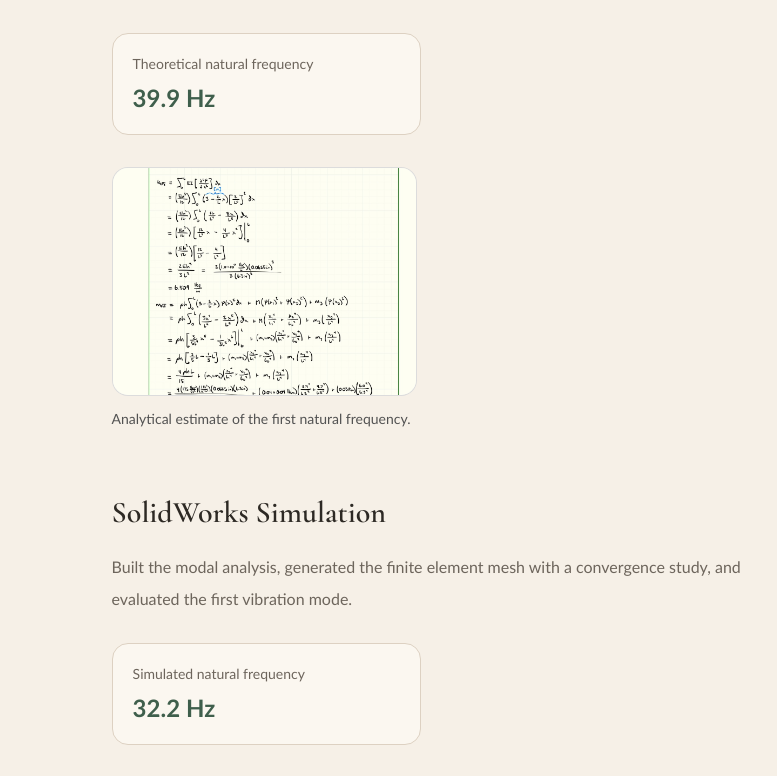
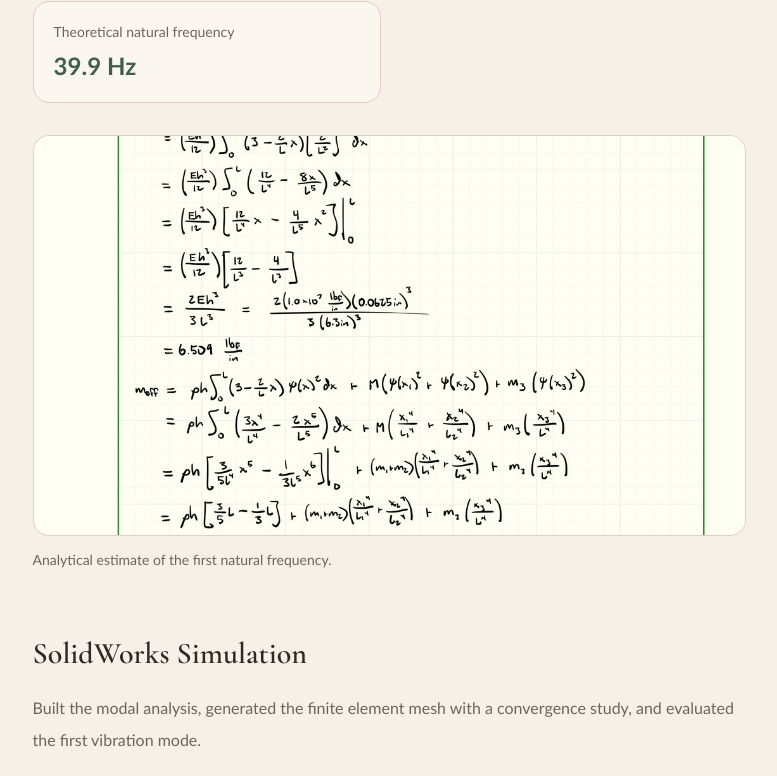
Before and after one commit to josephhall234/engineering_portfolio, a Next.js app: page /projects/educational/b747-wing-vibration-study in a window 1280 px wide. Shown: the part 1780-2556 px from the top of the page, without its empty margins (406-1183 px from the left). Built offline with nearby package versions, Linux system fonts and the light colour scheme.

Commit message:
shroud_update_5

```diff
--- a/src/app/projects/[category]/[project]/page.tsx
+++ b/src/app/projects/[category]/[project]/page.tsx
@@ -116,7 +116,7 @@ export default async function ProjectPage({
           </div>
         )}
 
-        <div className="mt-16 grid gap-12 md:grid-cols-[0.7fr_1.3fr]">
+        <div className="mt-16 grid gap-10 md:grid-cols-[0.55fr_1.45fr]">
           <aside>
             <p className="text-sm uppercase tracking-[0.2em] text-[var(--accent)]">
               Project Details
--- a/src/components/ProjectImageGallery.tsx
+++ b/src/components/ProjectImageGallery.tsx
@@ -1,5 +1,6 @@
 "use client";
 
+import Image from "next/image";
 import { useEffect, useState } from "react";
 
 type ProjectImage = {
@@ -10,7 +11,7 @@ type ProjectImage = {
 
 type ProjectImageGalleryProps = {
   images: ProjectImage[];
-  gallery?: string;
+  gallery?: "handcalcs" | "featured";
 };
 
 export default function ProjectImageGallery({
@@ -38,54 +39,102 @@ export default function ProjectImageGallery({
     };
   }, [selectedImage]);
 
-  const gridClass =
-    gallery === "handcalcs"
-      ? "grid grid-cols-1 gap-6 md:grid-cols-3"
-      : gallery === "featured"
-        ? "grid grid-cols-1 gap-8 md:grid-cols-2 lg:-mx-10"
+  const isHandCalculations = gallery === "handcalcs";
+  const isFeatured = gallery === "featured";
+  const isSingleImage = images.length === 1;
+
+  const gridClass = isHandCalculations
+    ? "grid grid-cols-1 gap-8 md:grid-cols-3"
+    : isFeatured
+      ? "grid grid-cols-1 gap-7 md:grid-cols-2"
+      : isSingleImage
+        ? "grid grid-cols-1"
         : "grid grid-cols-1 gap-6 md:grid-cols-2";
-
-  const imageAspectClass =
-    gallery === "handcalcs"
-      ? "aspect-[3/4]"
-      : gallery === "featured"
-        ? "aspect-[5/4]"
-        : "aspect-[4/3]";
 
   return (
     <>
       <div className={gridClass}>
-        {images.map((image) => (
+        {images.map((image) => {
+          /*
+           * Hand calculations retain their original page proportions.
+           * Featured photographs fill their containers.
+           * Single technical images use more horizontal space.
+           */
+          if (isHandCalculations) {
+            return (
               <figure key={image.src}>
                 <button
                   type="button"
                   onClick={() => setSelectedImage(image)}
-              className={`group relative block w-full overflow-hidden rounded-2xl border border-black/10 bg-neutral-100 ${imageAspectClass}`}
+                  className="group block w-full cursor-zoom-in text-left"
                   aria-label={`Enlarge ${image.alt}`}
                 >
-              <img
+                  <Image
                     src={image.src}
                     alt={image.alt}
-                className="h-full w-full object-cover transition-transform duration-300 group-hover:scale-[1.02]"
+                    width={1600}
+                    height={2200}
+                    sizes="(min-width: 768px) 33vw, 100vw"
+                    className="h-auto w-full transition-opacity group-hover:opacity-90"
+                  />
+                </button>
+
+                {image.caption && (
+                  <figcaption className="mt-3 text-sm leading-6 text-[var(--muted)]">
+                    {image.caption}
+                  </figcaption>
+                )}
+              </figure>
+            );
+          }
+
+          return (
+            <figure
+              key={image.src}
+              className={isSingleImage ? "w-full" : undefined}
+            >
+              <button
+                type="button"
+                onClick={() => setSelectedImage(image)}
+                className={`group relative block w-full cursor-zoom-in overflow-hidden rounded-2xl border border-[var(--border)] bg-[var(--placeholder)] ${
+                  isFeatured
+                    ? "aspect-[5/4]"
+                    : isSingleImage
+                      ? "aspect-video"
+                      : "aspect-[4/3]"
+                }`}
+                aria-label={`Enlarge ${image.alt}`}
+              >
+                <Image
+                  src={image.src}
+                  alt={image.alt}
+                  fill
+                  sizes={
+                    isSingleImage
+                      ? "(min-width: 768px) 700px, 100vw"
+                      : "(min-width: 768px) 50vw, 100vw"
+                  }
+                  className="object-cover transition-transform duration-300 group-hover:scale-[1.015]"
                 />
 
-              <span className="absolute bottom-3 right-3 rounded-full bg-black/65 px-3 py-1.5 text-xs text-white opacity-0 transition-opacity group-hover:opacity-100">
+                <span className="absolute bottom-3 right-3 rounded-full bg-black/65 px-3 py-1.5 text-xs text-white opacity-0 transition-opacity group-hover:opacity-100 group-focus-visible:opacity-100">
                   View larger
                 </span>
               </button>
 
               {image.caption && (
-              <figcaption className="mt-3 text-sm leading-relaxed text-neutral-600">
+                <figcaption className="mt-3 text-sm leading-6 text-[var(--muted)]">
                   {image.caption}
                 </figcaption>
               )}
             </figure>
-        ))}
+          );
+        })}
       </div>
 
       {selectedImage && (
         <div
-          className="fixed inset-0 z-50 flex items-center justify-center bg-black/85 p-4 md:p-8"
+          className="fixed inset-0 z-50 flex items-center justify-center bg-black/90 p-4 md:p-8"
           role="dialog"
           aria-modal="true"
           aria-label={selectedImage.alt}
@@ -94,19 +143,19 @@ export default function ProjectImageGallery({
           <button
             type="button"
             onClick={() => setSelectedImage(null)}
-            className="absolute right-5 top-5 rounded-full bg-white/15 px-4 py-2 text-sm text-white backdrop-blur transition hover:bg-white/25"
+            className="absolute right-4 top-4 z-10 rounded-full bg-black/60 px-4 py-2 text-sm text-white transition hover:bg-black/80 md:right-6 md:top-6"
           >
             Close
           </button>
 
           <figure
-            className="flex max-h-full max-w-6xl flex-col items-center"
+            className="flex max-h-full max-w-[95vw] flex-col items-center"
             onClick={(event) => event.stopPropagation()}
           >
             <img
               src={selectedImage.src}
               alt={selectedImage.alt}
-              className="max-h-[82vh] max-w-full rounded-xl bg-white object-contain"
+              className="max-h-[88vh] max-w-full object-contain"
             />
 
             {selectedImage.caption && (
--- a/src/data/projects.ts
+++ b/src/data/projects.ts
@@ -289,7 +289,7 @@ export const projectCategories: ProjectCategory[] = [
         "The completed assembly was installed on the turbine and evaluated under operating conditions. The baseplate successfully supported the shroud with minimal visible movement at the shroud throat, confirming that the structural attachment performed as intended. Although the shroud produced a marginal improvement in turbine power output, the gains were not sufficient to justify incorporating the concept into the final competition turbine.",
       video: {
         title: "Shroud Baseplate Testing",
-        src: "/images/projects/Educational/Shroud Baseplate/testing_vid.MOV",
+        src: "/images/projects/Educational/Shroud Baseplate/testing_vid.mp4",
         caption:
           "Operational testing of the aerodynamic shroud and structural baseplate.",
       },
```
Also changed, not shown: 2 other files (tests, documents, lock files or other folders). Lines whose indentation alone changed are shown as unchanged.
